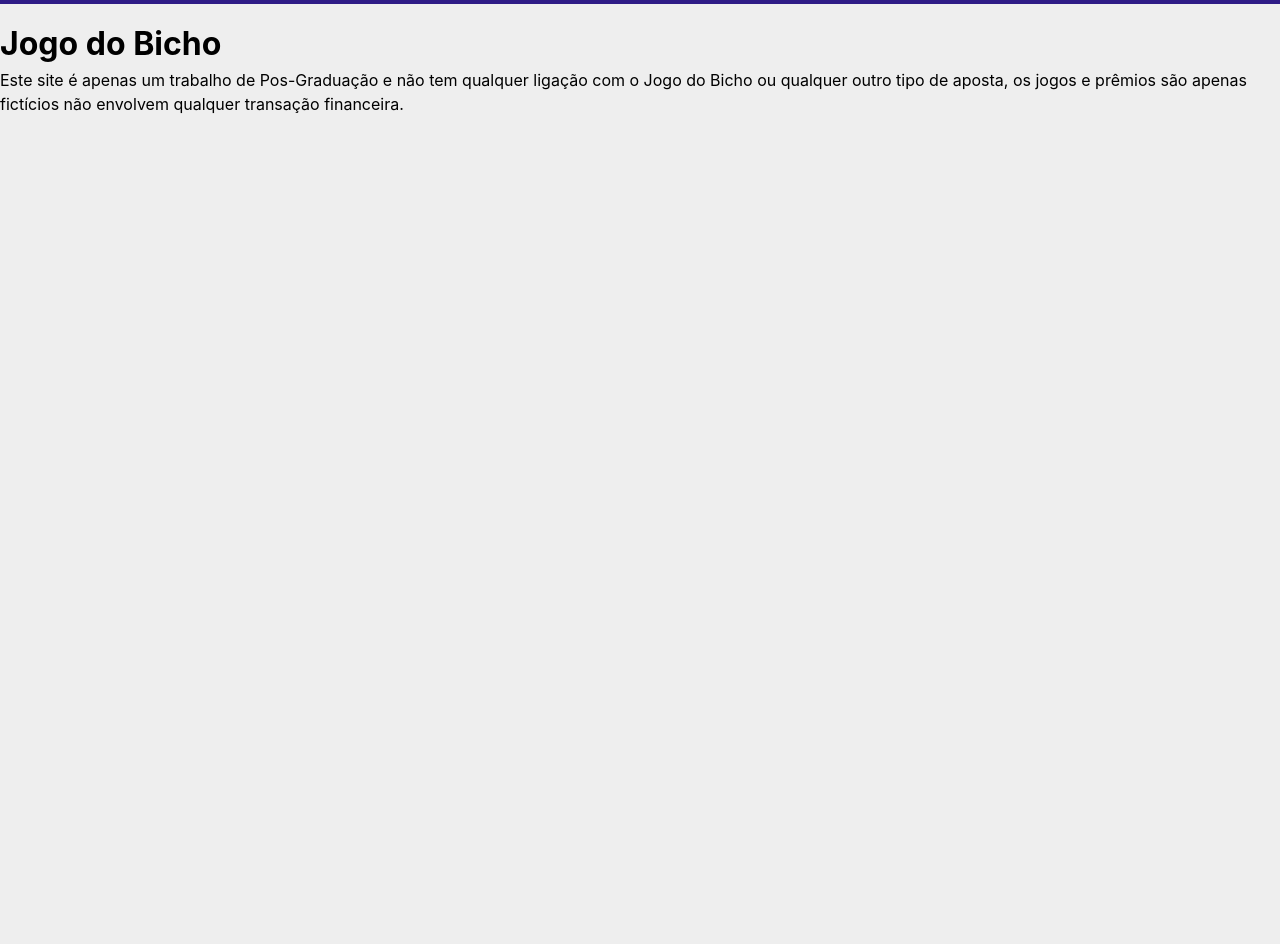
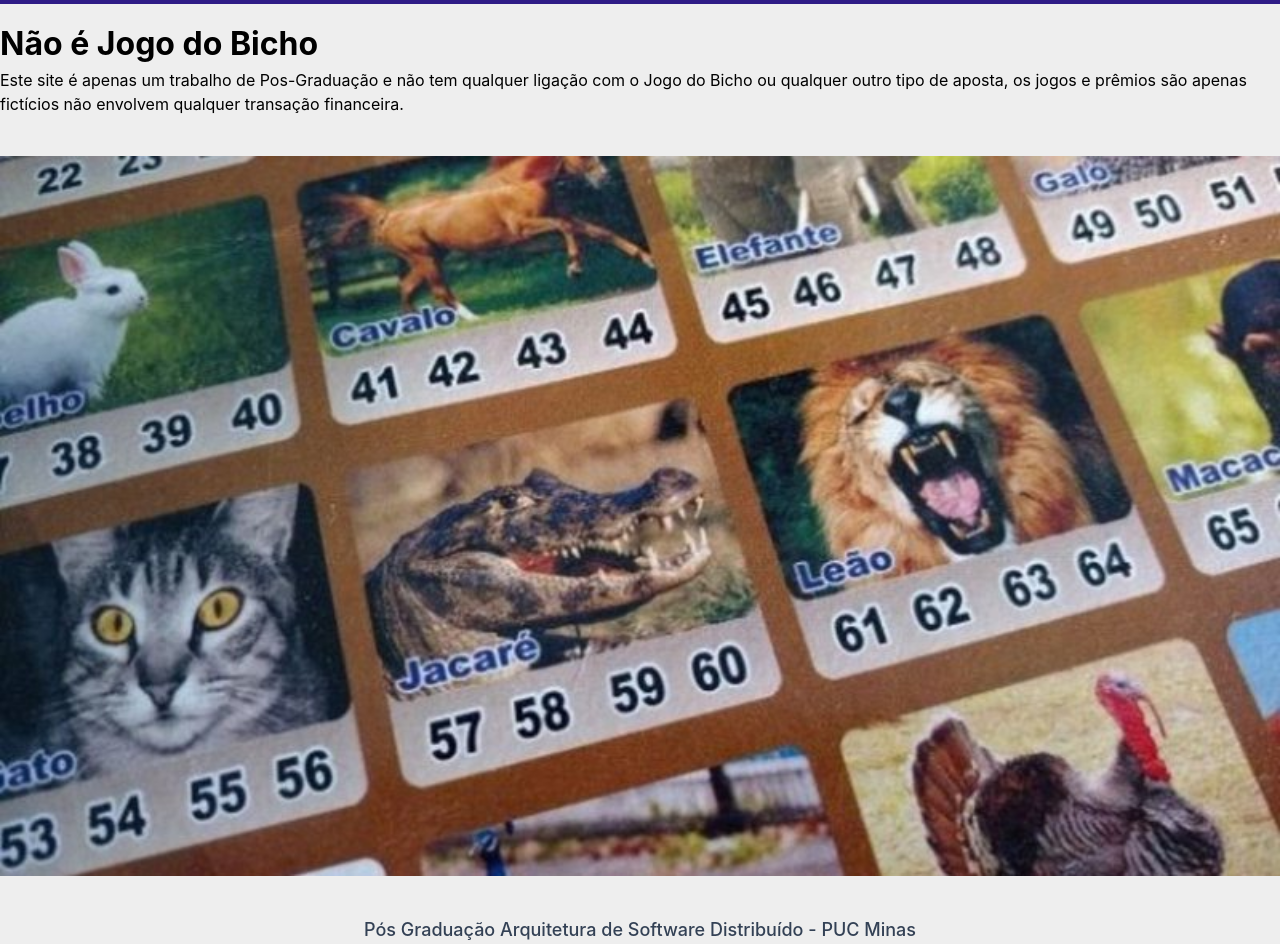
Before and after one commit to KrindgesJuliano/best-beast-bet, a React (Vite) app: page / in a window 1280 px wide. Shown: the part 56-1000 px from the top of the page. Before the commit the page ends 800 px from the top, so only its background shows below. Built offline with nearby package versions, Linux system fonts and the light colour scheme.

Commit message:
feat: home

```diff
--- a/src/modules/Home/index.jsx
+++ b/src/modules/Home/index.jsx
@@ -1,12 +1,18 @@
+import Jogo from '../../assets/jogo-cover.jpg';
+
 export const Home = () => {
   return (
     <div className="container ma mt h-full">
-      <h1>Jogo do Bicho</h1>
+      <h1>Não é Jogo do Bicho</h1>
       <p>
         Este site é apenas um trabalho de Pos-Graduação e não tem qualquer
         ligação com o Jogo do Bicho ou qualquer outro tipo de aposta, os jogos e
         prêmios são apenas fictícios não envolvem qualquer transação financeira.
       </p>
+      <img src={Jogo} className="flex w-full justify-center mt-10" />
+      <p className="text-center mt-10 font-500 text-lg text-blueGray-700 ">
+        Pós Graduação Arquitetura de Software Distribuído - PUC Minas
+      </p>
     </div>
   );
 };
```
Also changed, not shown: src/assets/jogo-cover.jpg (added).
